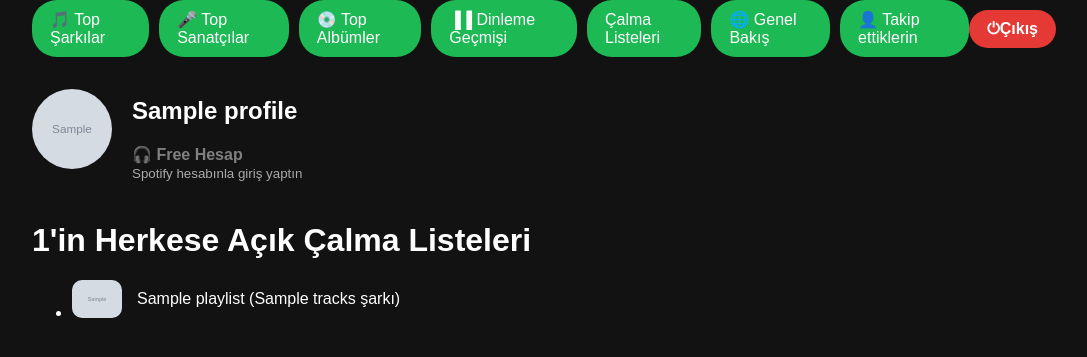
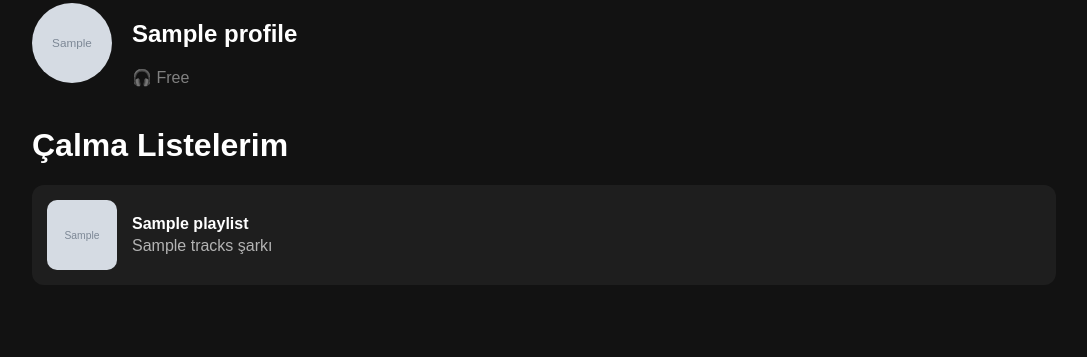
Before and after one commit to Talha3507/Spotify, a Flask app: template templates/playlists.html in a window 1280 px wide. Shown: the top 357 px of the page, without its empty margins (96-1183 px from the left). Run offline with Flask 3, Linux system fonts and the light colour scheme; the template is opened without the code that fills it: most values are stand-ins (such as "Sample title", 1, 10 or a date in 2020); grey boxes marked "Sample" are stand-in pictures.

Commit message:
Add files via upload

```diff
--- a/app.py
+++ b/app.py
@@ -89,21 +89,25 @@ def playlists():
 
     for playlist in playlists["items"]:
         try:
-            details = sp.playlist(playlist["id"])
+            items = sp.playlist_items(playlist["id"])
+
+            print(
+                f"Playlist: {playlist['name']} | Toplam Şarkı: {items['total']}"
+            )
 
             playlists_data.append({
                 "name": playlist["name"],
                 "image": playlist["images"][0]["url"] if playlist.get("images") and len(playlist["images"]) > 0 else None,
-                "tracks": playlist.get("tracks", {}).get("total", 0),
+                "tracks": items["total"],
                 "url": playlist["external_urls"]["spotify"]
             })
 
         except Exception as e:
-            print(f"Playlist okunmadı: {playlist.get('name')} -> {e}")
+            print(f"HATA -> {playlist['name']} : {e}")
 
-            playlist_data.append({
-                "name": playlist.get("name", "Bilinmeyen Playlist"),
-                "image": playlist["images"][0]["url"] if playlist.get("images") else None,
+            playlists_data.append({
+                "name": playlist["name"],
+                "image": playlist["images"][0]["url"] if playlist.get("images") and len(playlist["images"]) > 0 else None,
                 "tracks": 0,
                 "url": playlist["external_urls"]["spotify"]
             })
--- a/templates/playlists.html
+++ b/templates/playlists.html
@@ -1,72 +1,104 @@
 <!DOCTYPE html>
-<html>
+<html lang="tr">
 <head>
+    <meta charset="UTF-8">
+    <meta name="viewport" content="width=device-width, initial-scale=1.0">
     <title>Spotify Çalma Listeleri</title>
-    <meta name="viewport" content="width=device-width, initial-scale=1.0">
+
     <link rel="icon" href="{{ url_for('static', filename='favicon.ico') }}">
     <link rel="stylesheet" href="{{ url_for('static', filename='css/style.css') }}">
+
     <style>
-        button { background: #1db954; border: none; color: white; font-size: 18px; padding: 10px 14px; border-radius: 50%; cursor: pointer; transition: transform 0.2s, background 0.3s; }
-        button:hover { transform: scale(1.1); background: #1ed760; }
-        body { font-family: sans-serif; background:#121212; color:white;}
-        .now-playing { transition: background 0.5s ease; position:relative; padding:20px; border-radius:15px; margin-bottom:30px; max-width:600px;}
-        .bg-blur { filter: blur(20px); position:absolute; top:0; left:0; width:100%; height:150px; z-index:-1; background-size:cover; opacity:0.3; border-radius:15px; }
-        .progress-container { height:6px; background:#333; border-radius:10px; overflow:hidden; margin-top:10px; width:100%; }
-        .progress-bar { height:100%; background:#1db954; width:0%; transition: width 0.5s linear; }
-        a { text-decoration:none; color:white; display:flex; gap:15px; align-items:center;}
-        img { border-radius:10px; transition: transform 0.4s ease; }
-        #progress-wrapper { display:none; }
-        #no-song { display:none; color:#aaa; text-align:center; }
-        .song-transition-out { opacity:0; transform: translateY(20px); transition: all 0.4s ease; }
-        .song-img-animate { transform: scale(1.05); }
+        body{
+            background:#121212;
+            color:white;
+            font-family:sans-serif;
+        }
+
+        .playlist-list{
+            list-style:none;
+            padding:0;
+        }
+
+        .playlist-item{
+            margin:15px 0;
+            background:#1e1e1e;
+            padding:15px;
+            border-radius:12px;
+        }
+
+        .playlist-item a{
+            display:flex;
+            align-items:center;
+            gap:15px;
+            text-decoration:none;
+            color:white;
+        }
+
+        .playlist-item img{
+            width:70px;
+            height:70px;
+            border-radius:10px;
+            object-fit:cover;
+        }
+
+        .playlist-info{
+            display:flex;
+            flex-direction:column;
+        }
+
+        .track-count{
+            color:#b3b3b3;
+            margin-top:4px;
+        }
     </style>
 </head>
 <body>
+
 <div class="container">
-
-    <div class="topbar">
-        <div class="menu-toggle">☰</div>
-        <div class="nav-left" id="navMenu">
-            <a class="btn" href="/tracks">🎵 Top Şarkılar</a>
-            <a class="btn" href="/artists">🎤 Top Sanatçılar</a>
-            <a class="btn" href="/albums">💿 Top Albümler</a>
-            <a class="btn" href="/history">▐▐  Dinleme Geçmişi</a>
-            <a class="btn" href="/playlists">Çalma Listeleri</a>
-            <a class="btn" href="/overview">🌐 Genel Bakış</a>
-            <a class="btn" href="/following">👤 Takip ettiklerin</a>
-        </div>
-        <a class="logout-btn" href="/logout">⏻️Çıkış</a>
-    </div>
 
     <div class="profile">
         {% if profile.image %}
-            <img src="{{ profile.image }}" loading="lazy"
-            width="80">
-        {% else %}
-            <img src="{{ url_for('static', filename='default.png') }}" width="80">
+            <img src="{{ profile.image }}" width="80">
         {% endif %}
+
         <div>
             <h2>{{ profile.name }}</h2>
 
             {% if profile.product == "premium" %}
-                <span style="color:#1db954; font-weight:bold;">🎵 Premium Hesap</span>
+                <span style="color:#1db954;">🎵 Premium</span>
             {% else %}
-                <span style="color:gray; font-weight:bold;">🎧 Free Hesap</span>
+                <span style="color:gray;">🎧 Free</span>
             {% endif %}
-            <br><small style="color:#aaa;">Spotify hesabınla giriş yaptın</small>
         </div>
     </div>
 
-<h1>{{ user_id }}'in Herkese Açık Çalma Listeleri</h1>
-<ul>
+    <h1>Çalma Listelerim</h1>
+
+    <ul class="playlist-list">
+
         {% for playlist in playlists %}
-    <li>
+        <li class="playlist-item">
             <a href="{{ playlist.url }}" target="_blank">
+
                 {% if playlist.image %}
-          <img src="{{ playlist.image }}" width="50">
+                    <img src="{{ playlist.image }}" alt="{{ playlist.name }}">
                 {% endif %}
-        {{ playlist.name }} ({{ playlist.tracks }} şarkı)
+
+                <div class="playlist-info">
+                    <strong>{{ playlist.name }}</strong>
+                    <span class="track-count">
+                        {{ playlist.tracks }} şarkı
+                    </span>
+                </div>
+
             </a>
         </li>
         {% endfor %}
+
     </ul>
+
+</div>
+
+</body>
+</html>
```
Lines whose indentation alone changed are shown as unchanged.
